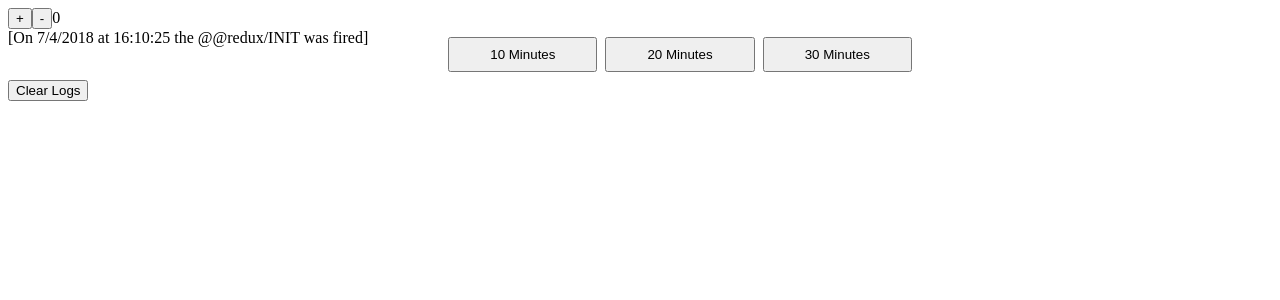
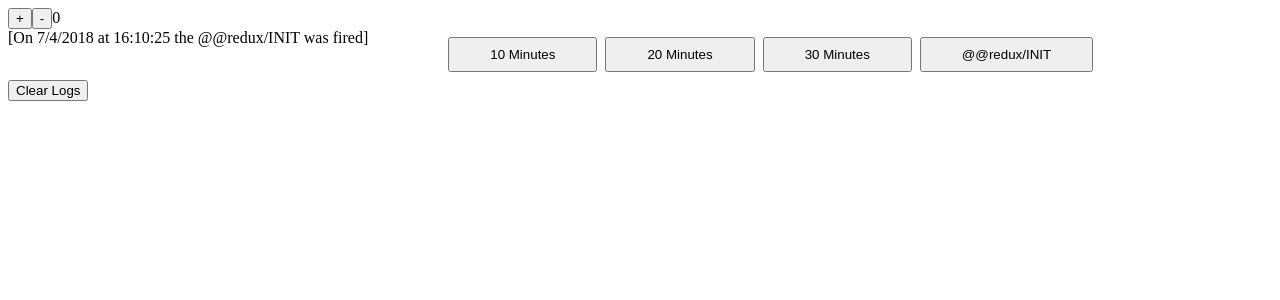
Before and after one commit to SteliosVoskos/ReduxLoggerComponent, a React app: page / in a window 1280 px wide. Shown: the top 300 px of the page. Built offline with nearby package versions, Linux system fonts and the light colour scheme.

Commit message:
filtering by action. No css added

```diff
--- a/src/actionCreators/actions.js
+++ b/src/actionCreators/actions.js
@@ -22,3 +22,10 @@ export function clearLogs() {
         type: 'CLEAR_LOGS'
     }
 }
+
+export function filterLogsByActionName(name) {
+    return {
+        type: 'FILTER_LOGS_BY_ACTION_NAME',
+        name
+    };
+}
--- a/src/components/Filters.js
+++ b/src/components/Filters.js
@@ -12,19 +12,78 @@ export default class Filters extends Component {
     handle30MinutesClick = () => {
         this.props.updateLogs(30);
     }
-    renderButtons() {
-        const styles = {
+
+    handleFilterActionByName = (name) => {
+        this.props.filterLogsByActionName(name);
+    }
+
+    formatDateString(day, month, year) {
+        return `${day}/${month}/${year}`;
+    }
+
+    formatTimeString(hour, minutes, seconds) {
+        return `${hour}:${minutes}:${seconds}`;
+    }
+
+    getStyles() {
+        return {
+            container: {
+                display: 'flex',
+                flex: 1,
+                flexDirection: 'row',
+                justifyContent: 'center'
+            },
             buttons: {
                 padding: '8px 40px',
                 margin: '8px 8px 8px 0'
             }
         };
-        if (this.props.persistedLogs.length) {
+    }
+
+    renderActionFilterButtons() {
+        const { filteredActionLogs } = this.props;
+
+        return filteredActionLogs.map(log => {
             return (
-                <div>
-                    <button style={styles.buttons} onClick={this.handle10MinutesClick}>10 Minutes</button>
-                    <button style={styles.buttons} onClick={this.handle20MinutesClick}>20 Minutes</button>
-                    <button style={styles.buttons} onClick={this.handle30MinutesClick}>30 Minutes</button>
+                <button
+                    key={log.id}
+                    onClick={() => this.handleFilterActionByName(log.actionType)}
+                    style={this.getStyles().buttons}
+                >
+                    {log.actionType}
+                </button>
+            );
+        });
+    }
+
+    renderFilteredLogs() {
+        const { filteredLogs } = this.props;
+        if (!filteredLogs || filteredLogs === null) {
+            return <div style={{padding: '8px 0'}}>No logs to show</div>;
+        }
+
+        return filteredLogs.map((log, index) => {
+            const date = this.formatDateString(log.day, log.month, log.year);
+            const time = this.formatTimeString(log.hour, log.minutes, log.seconds);
+            const logString = `[ On ${date} at ${time} the ${log.actionType} was fired ]`;
+            return <div key={log.id}>{logString}</div>;
+        });
+    }
+
+    renderButtons() {
+        const { persistedLogs } = this.props;
+
+        if (persistedLogs.length) {
+            return (
+                <div style={this.getStyles().container}>
+                    <div>
+                        <button style={this.getStyles().buttons} onClick={this.handle10MinutesClick}>10 Minutes</button>
+                        <button style={this.getStyles().buttons} onClick={this.handle20MinutesClick}>20 Minutes</button>
+                        <button style={this.getStyles().buttons} onClick={this.handle30MinutesClick}>30 Minutes</button>
+                    </div>
+                    <div>
+                        {this.renderActionFilterButtons()}
+                    </div>
                 </div>
             );
         }
@@ -32,6 +91,11 @@ export default class Filters extends Component {
         return null;
     }
     render() {
-        return this.renderButtons();
+        return(
+            <div>
+                {this.renderButtons()}
+                {this.renderFilteredLogs()}
+            </div>
+        );
     }
 }
--- a/src/containers/FiltersContainer.js
+++ b/src/containers/FiltersContainer.js
@@ -2,11 +2,18 @@ import { bindActionCreators } from 'redux';
 import { connect } from 'react-redux';
 import * as actions from '../actionCreators/actions';
 import Filters from '../components/Filters';
-
+function uniq(array, param){
+    return array.filter(function(item, pos, givenArray){
+      return givenArray.map(function(mapItem){ return mapItem[param]; }).indexOf(item[param]) === pos;
+    });
+}
 function mapStateToProps(state) {
+    const { filteredLogs, logs, persistedLogs } = state.logger.logWorker;
     return {
-        logs: state.logger.logWorker.logs,
-        persistedLogs: state.logger.logWorker.persistedLogs
+        logs: logs,
+        persistedLogs: persistedLogs,
+        filteredActionLogs: uniq(persistedLogs, 'actionType'),
+        filteredLogs: filteredLogs
     }
 };
 
--- a/src/reducers/logger.js
+++ b/src/reducers/logger.js
@@ -1,5 +1,6 @@
 import { combineReducers } from 'redux';
 const initialState = {
+    filteredLogs: [],
     persistedLogs: [],
     logs: [],
     header: ''
@@ -19,6 +20,11 @@ const logWorker = (state=initialState, action) => {
             return {
                 ...state,
                 logs: state.persistedLogs.filter(log => (newDate.getMinutes() - log.minutes) <= action.minutes)
+            }
+        case 'FILTER_LOGS_BY_ACTION_NAME':
+            return {
+                ...state,
+                filteredLogs: state.persistedLogs.filter(log => log.actionType === action.name)
             }
     }
     return {
```
